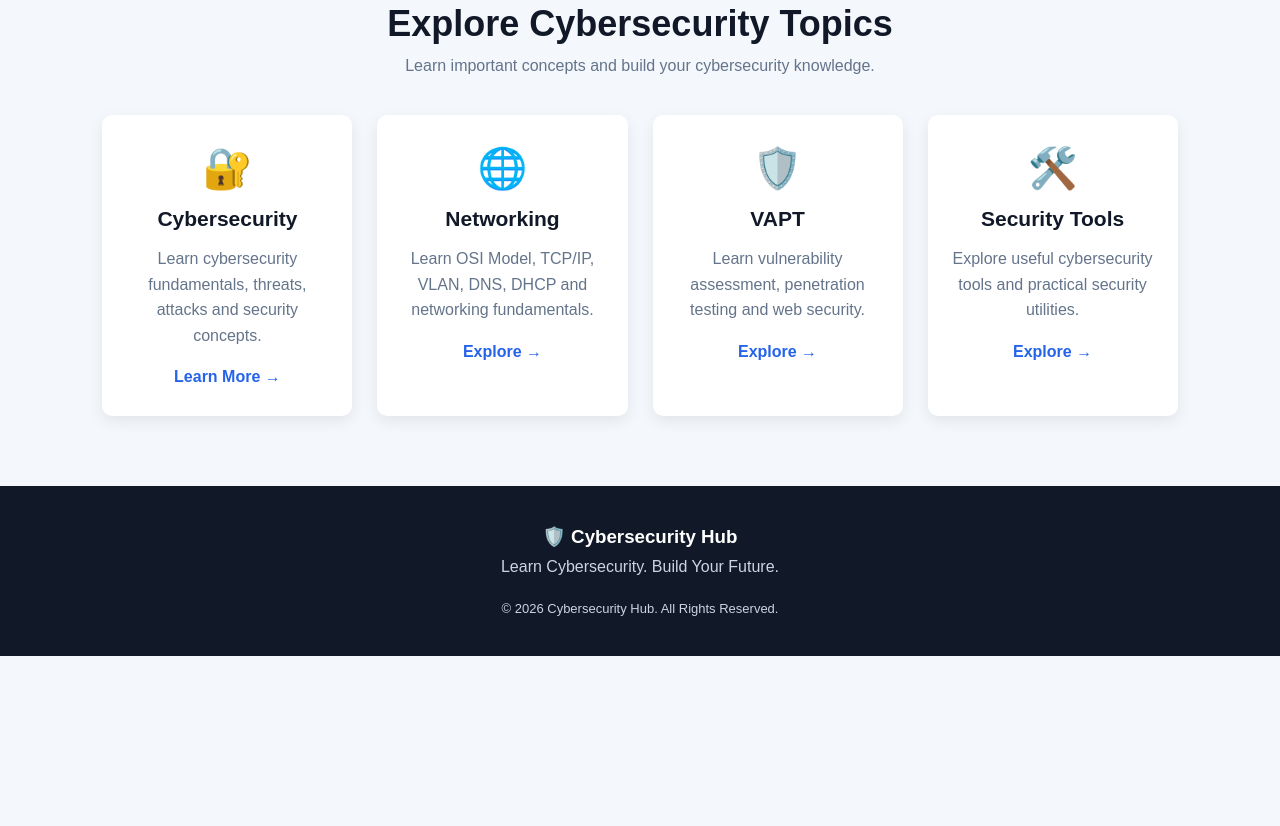
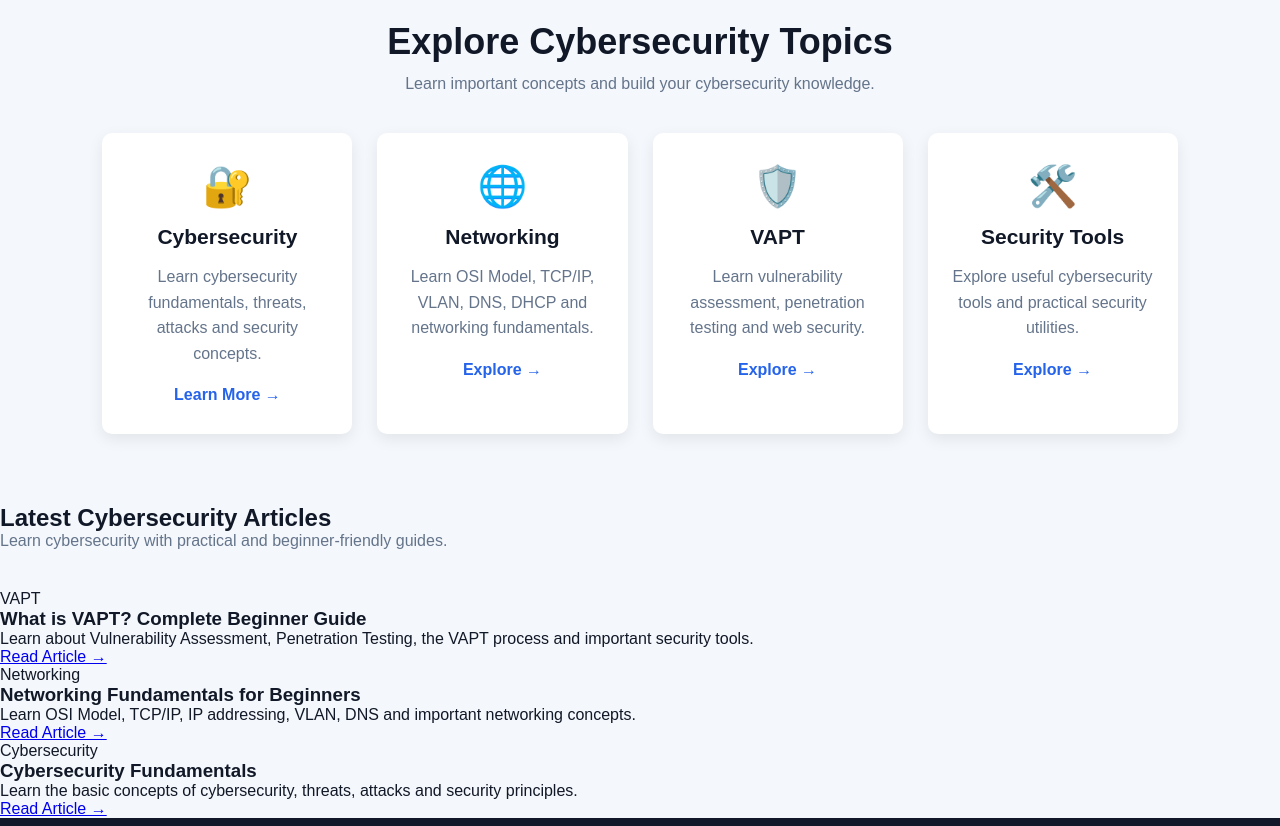
Before and after one commit to surajbhai126/Surajsecops, a plain HTML site: page index.html in a window 1280 px wide. Shown: the part 634-1460 px from the top of the page. Before the commit the page ends 1290 px from the top, so only its background shows below. Drawn offline with Linux system fonts and the light colour scheme.

Commit message:
Update index.html

````diff
--- a/index.html
+++ b/index.html
@@ -1,55 +1,132 @@
 <!DOCTYPE html>
+
 <html lang="en">
+
 <head>
+
     <meta charset="UTF-8">
-    <meta name="viewport" content="width=device-width, initial-scale=1.0">
 
-    <title>Cybersecurity Hub | Learn Cybersecurity</title>
+    <meta name="viewport"
+          content="width=device-width, initial-scale=1.0">
 
-    <link rel="stylesheet" href="style.css">
+    <title>Cybersecurity Hub | Learn Cybersecurity, Networking & VAPT</title>
 
-    <meta name="google-site-verification" content="PkU9d2lGSRB9QFqp-Ijw364TvfhN3-cQ0Ke_-PJY13Y" />
+    <meta name="description"
+          content="Learn cybersecurity, networking, VAPT, Linux and security tools with beginner-friendly guides, practical resources and cybersecurity learning articles.">
+
+    <meta name="keywords"
+          content="cybersecurity, cybersecurity basics, networking, VAPT, penetration testing, ethical hacking, Linux, cybersecurity tools">
+
+    <meta name="author"
+          content="Cybersecurity Hub">
+
+    <meta name="robots"
+          content="index, follow">
+
+    <link rel="canonical"
+          href="https://surajbhai126.github.io/Surajsecops/">
+
+    <link rel="stylesheet"
+          href="style.css">
+
+
+    <!-- Open Graph SEO -->
+
+    <meta property="og:title"
+          content="Cybersecurity Hub | Learn Cybersecurity, Networking & VAPT">
+
+    <meta property="og:description"
+          content="Learn cybersecurity, networking, VAPT, Linux and security tools with beginner-friendly guides and practical resources.">
+
+    <meta property="og:type"
+          content="website">
+
+    <meta property="og:url"
+          <meta property="og:url"
+      content="https://surajbhai126.github.io/Surajsecops/">
+
+    <meta property="og:site_name"
+          content="Cybersecurity Hub">
+
+
+    <!-- Google Search Console Verification -->
+
+    <meta name="google-site-verification"
+          content="PkU9d2lGSRB9QFqp-Ijw364TvfhN3-cQ0Ke_-PJY13Y">
+
 </head>
-
 <body>
 
+```
 <!-- Navigation -->
+
 <nav class="navbar">
 
     <div class="logo">
         🛡️ Cybersecurity Hub
     </div>
 
+
     <div class="nav-links">
-            <a href="index.html">Home</a>
-            <a href="cybersecurity.html">Cybersecurity</a>
-            <a href="networking.html">Networking</a>
-            <a href="vapt.html">VAPT</a>
-            <a href="tools.html">Tools</a>
+
+        <a href="index.html">
+            Home
+        </a>
+
+        <a href="cybersecurity.html">
+            Cybersecurity
+        </a>
+
+        <a href="networking.html">
+            Networking
+        </a>
+
+        <a href="vapt.html">
+            VAPT
+        </a>
+
+        <a href="tools.html">
+            Tools
+        </a>
+
     </div>
 
 </nav>
 
 
 <!-- Hero Section -->
+
 <section class="hero">
 
     <div class="hero-content">
 
-            <p class="welcome">WELCOME TO CYBERSECURITY HUB</p>
+        <p class="welcome">
+            WELCOME TO CYBERSECURITY HUB
+        </p>
+
 
         <h1>
-                Learn Cybersecurity.<br>
+
+            Learn Cybersecurity.
+            <br>
             Build Your Future.
+
         </h1>
 
+
         <p>
+
             Learn Networking, VAPT, Linux and Cybersecurity
             from beginner to advanced level.
+
         </p>
 
-            <a href="cybersecurity.html" class="btn">
+
+        <a href="cybersecurity.html"
+           class="btn">
+
             Start Learning →
+
         </a>
 
     </div>
@@ -57,59 +134,271 @@
 </section>
 
 
-    <!-- Topics -->
+<!-- Topics Section -->
+
 <section class="topics">
 
-        <h2>Explore Cybersecurity Topics</h2>
+    <h2>
+        Explore Cybersecurity Topics
+    </h2>
+
 
     <p class="section-text">
+
         Learn important concepts and build your cybersecurity knowledge.
+
     </p>
+
 
     <div class="cards">
 
+
+        <!-- Cybersecurity -->
+
         <div class="card">
-                <div class="icon">🔐</div>
-                <h3>Cybersecurity</h3>
-                <p>
-                    Learn cybersecurity fundamentals, threats,
-                    attacks and security concepts.
-                </p>
-                <a href="cybersecurity.html">Learn More →</a>
+
+            <div class="icon">
+                🔐
             </div>
 
 
-            <div class="card">
-                <div class="icon">🌐</div>
-                <h3>Networking</h3>
+            <h3>
+                Cybersecurity
+            </h3>
+
+
             <p>
-                    Learn OSI Model, TCP/IP, VLAN, DNS,
-                    DHCP and networking fundamentals.
+
+                Learn cybersecurity fundamentals,
+                threats, attacks and security concepts.
+
             </p>
-                <a href="#">Explore →</a>
+
+
+            <a href="cybersecurity.html">
+                Learn More →
+            </a>
+
         </div>
 
 
+        <!-- Networking -->
+
         <div class="card">
-                <div class="icon">🛡️</div>
-                <h3>VAPT</h3>
-                <p>
-                    Learn vulnerability assessment,
-                    penetration testing and web security.
-                </p>
-                <a href="#">Explore →</a>
+
+            <div class="icon">
+                🌐
             </div>
 
 
+            <h3>
+                Networking
+            </h3>
+
+
+            <p>
+
+                Learn OSI Model, TCP/IP, VLAN, DNS,
+                DHCP and networking fundamentals.
+
+            </p>
+
+
+            <a href="networking.html">
+                Explore →
+            </a>
+
+        </div>
+
+
+        <!-- VAPT -->
+
         <div class="card">
-                <div class="icon">🛠️</div>
-                <h3>Security Tools</h3>
+
+            <div class="icon">
+                🛡️
+            </div>
+
+
+            <h3>
+                VAPT
+            </h3>
+
+
             <p>
+
+                Learn vulnerability assessment,
+                penetration testing and web security.
+
+            </p>
+
+
+            <a href="vapt.html">
+                Explore →
+            </a>
+
+        </div>
+
+
+        <!-- Security Tools -->
+
+        <div class="card">
+
+            <div class="icon">
+                🛠️
+            </div>
+
+
+            <h3>
+                Security Tools
+            </h3>
+
+
+            <p>
+
                 Explore useful cybersecurity tools
                 and practical security utilities.
+
             </p>
-                <a href="#">Explore →</a>
+
+
+            <a href="tools.html">
+                Explore →
+            </a>
+
         </div>
+
+
+    </div>
+
+</section>
+
+
+<!-- Latest Articles -->
+
+<section class="latest-articles">
+
+
+    <h2>
+        Latest Cybersecurity Articles
+    </h2>
+
+
+    <p class="section-text">
+
+        Learn cybersecurity with practical
+        and beginner-friendly guides.
+
+    </p>
+
+
+    <div class="article-cards">
+
+
+        <!-- VAPT Article -->
+
+        <div class="article-card">
+
+
+            <span class="article-category">
+                VAPT
+            </span>
+
+
+            <h3>
+
+                What is VAPT?
+                Complete Beginner Guide
+
+            </h3>
+
+
+            <p>
+
+                Learn about Vulnerability Assessment,
+                Penetration Testing, the VAPT process
+                and important security tools.
+
+            </p>
+
+
+            <a href="vapt-guide.html">
+
+                Read Article →
+
+            </a>
+
+        </div>
+
+
+        <!-- Networking Article -->
+
+        <div class="article-card">
+
+
+            <span class="article-category">
+                Networking
+            </span>
+
+
+            <h3>
+
+                Networking Fundamentals
+                for Beginners
+
+            </h3>
+
+
+            <p>
+
+                Learn OSI Model, TCP/IP, IP addressing,
+                VLAN, DNS and important networking concepts.
+
+            </p>
+
+
+            <a href="networking.html">
+
+                Read Article →
+
+            </a>
+
+        </div>
+
+
+        <!-- Cybersecurity Article -->
+
+        <div class="article-card">
+
+
+            <span class="article-category">
+                Cybersecurity
+            </span>
+
+
+            <h3>
+
+                Cybersecurity Fundamentals
+
+            </h3>
+
+
+            <p>
+
+                Learn the basic concepts of cybersecurity,
+                threats, attacks and security principles.
+
+            </p>
+
+
+            <a href="cybersecurity.html">
+
+                Read Article →
+
+            </a>
+
+        </div>
+
 
     </div>
 
@@ -117,19 +406,34 @@
 
 
 <!-- Footer -->
+
 <footer>
 
-        <h3>🛡️ Cybersecurity Hub</h3>
+
+    <h3>
+        🛡️ Cybersecurity Hub
+    </h3>
+
 
     <p>
-            Learn Cybersecurity. Build Your Future.
+
+        Learn Cybersecurity.
+        Build Your Future.
+
     </p>
 
+
     <p class="copyright">
-            © 2026 Cybersecurity Hub. All Rights Reserved.
+
+        © 2026 Cybersecurity Hub.
+        All Rights Reserved.
+
     </p>
 
+
 </footer>
+```
 
 </body>
+
 </html>
````
Lines whose indentation alone changed are shown as unchanged.
